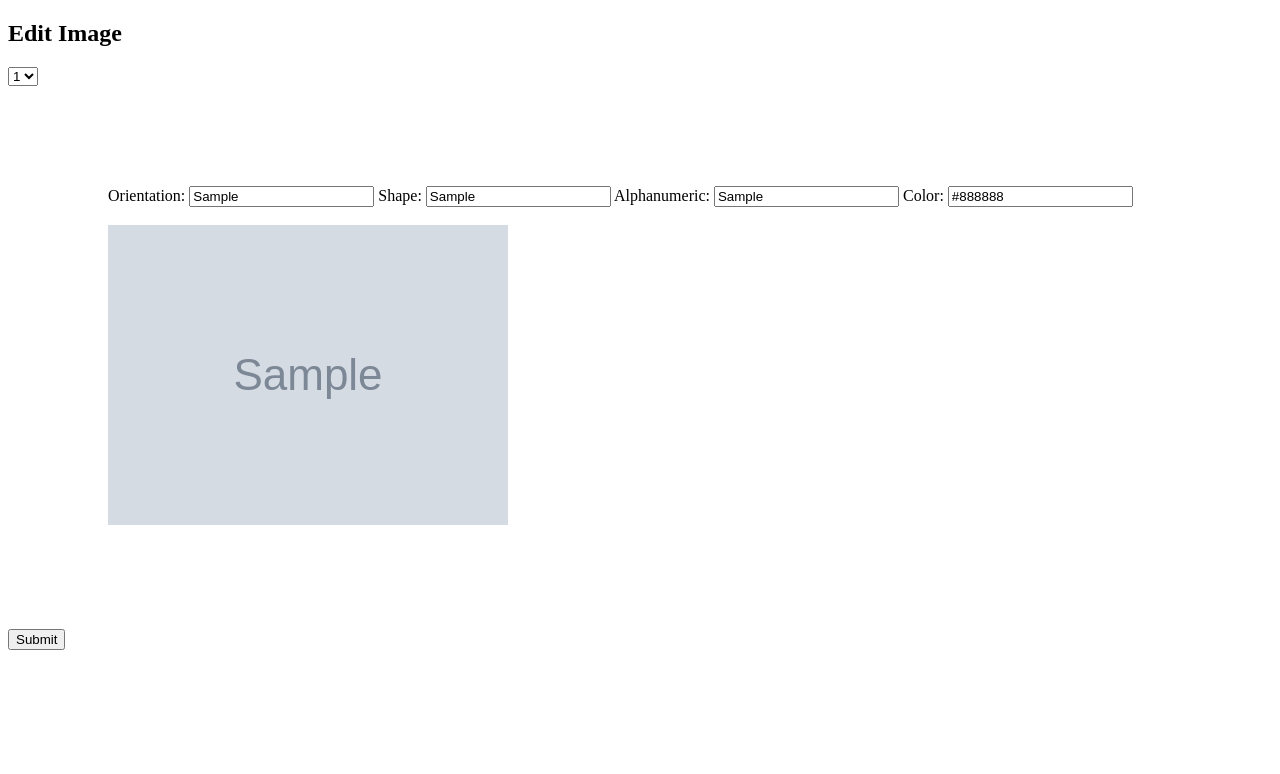
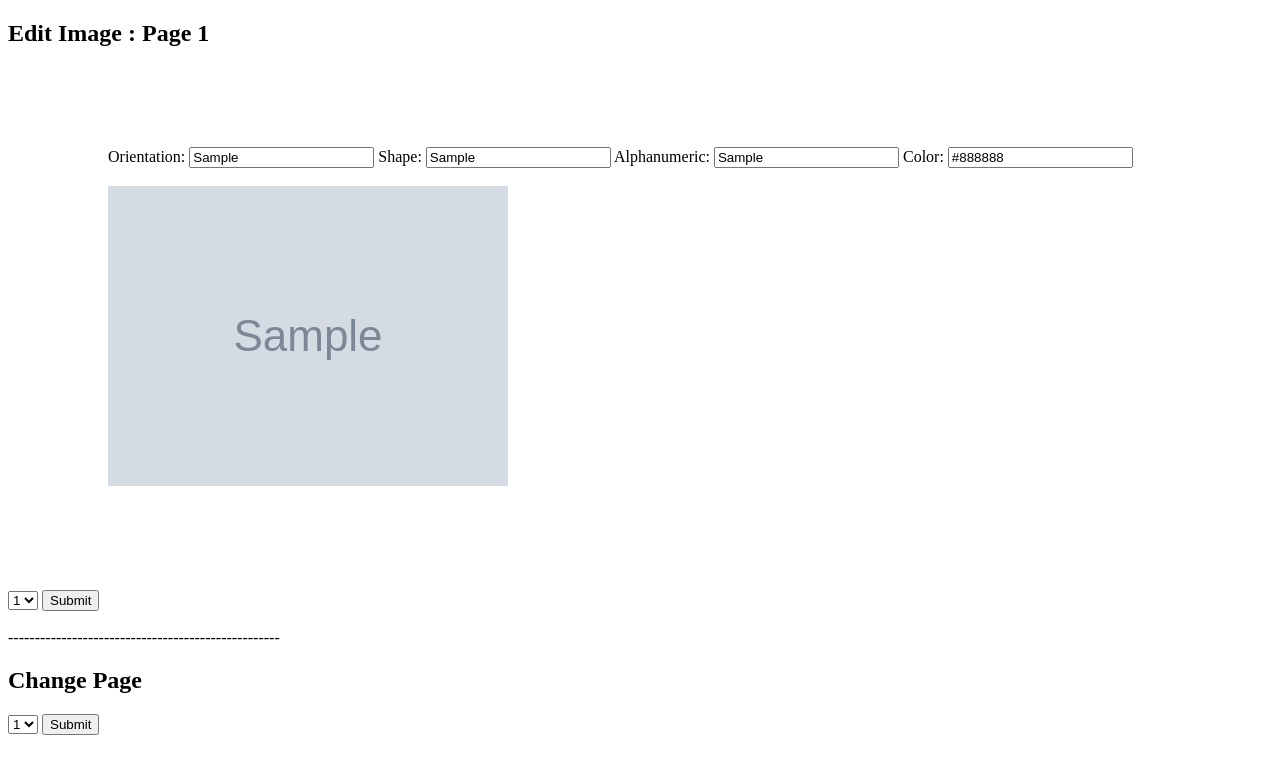
Before and after one commit to keyujin/image-viewer, a Django app: template viewer/templates/viewer/edit.html in a window 1280 px wide. Shown: the top 774 px of the page. Run offline with Django 3.2, Linux system fonts and the light colour scheme; tables that the repository leaves empty hold one stand-in row (values such as "Sample post"); the template is opened without the code that fills it: values that come from a table or form of the project are taken from there, most other values are stand-ins (such as "Sample title", 1, 10 or a date in 2020); grey boxes marked "Sample" are stand-in pictures; some libraries are stand-ins or nearby versions.

Commit message:
fix image metadata, Paginator implementation, dynamic display

```diff
--- a/viewer/templates/viewer/edit.html
+++ b/viewer/templates/viewer/edit.html
@@ -3,18 +3,18 @@
 <head>
   <script src="https://code.jquery.com/jquery-3.2.1.min.js"></script>
 </head>
-<body>
-    <h2>Edit Image</h2>
 
-    <form method = "post" action = "/updateImage/" enctype = "multipart/form-data">
-        <select name="item_id", id="item_id">
-            {% for item in data %}
-                <option selected="selected" value="{{ item.pk }}">{{ item.pk }}</option>
-            {% endfor %}
-        </select>
+<!-- Grab passed variables -->
+<script>
+	{% if page_number %}
+		var page_number = "{{ page_number }}";
+		var total_pages = "{{ total_pages }}";
+		console.log(page_number);
+	{% endif %}
+</script>
 
-        <div class="ImageData" style="margin: 100px">
-
+<!-- Script to display image metadata -->
+<script id="data_block" type="text/html">
 	<label>Orientation: </label>
 	<input name="orientation" id="orientation" value={{ item.orientation }}></input>
 
@@ -29,17 +29,33 @@
 
 	<br></br>
 	<img name = "image" id="image" src="{{ item.image }}"/>
+</script>
 
-        </div>
+<body>
+  <h2>Edit Image : Page {{ page_number }}</h2>
+
+  <form method = "post" action = "/updateImage/" enctype = "multipart/form-data">
+
+		<div id="ImageData" style="margin: 100px"></div>
+
+    <select name="item_id", id="item_id">
+      {% for item in data %}
+        <option selected="selected" value="{{ item.pk }}">{{ item.pk }}</option>
+      {% endfor %}
+    </select>
 
     <script>
       $( "select" )
         .change(function() {
           {% for item in data %}
+
           	var something = $('#item_id').val();
             var pk = {{ item.pk }};
 
 						if(something == pk){
+              var div = document.createElement('div');
+							div.innerHTML = document.getElementById('data_block').innerHTML;
+							$('#ImageData').html(div);
               $("#orientation").val("{{ item.orientation }}");
               $("#shape").val("{{ item.shape }}");
               $("#alphanumeric").val("{{ item.alphanumeric }}");
@@ -50,9 +66,29 @@
         })
       .trigger( "change" );
     </script>
+    <input type = "submit">
+  </form>
 
+	<br> --------------------------------------------------- </br>
+	<h2> Change Page </h2>
+	<form id = "testtest" method = "post" action = "/edit/" enctype = "multipart/form-data">
+		<select name="page_id", id="page_id">
+			{% with ''|center:total_pages as range %}
+				{% for _ in range %}
+					<option id="page" selected="{{ forloop.counter }}" value="{{ forloop.counter }}">{{ forloop.counter }}</option>
+				{% endfor %}
+			{% endwith %}
+    </select>
+
+		<script>
+      $( "select" )
+        .change(function() {
+					var foo = $('#page_id').val();
+					$('#testtest').attr("action", "/edit/page-" + foo + "/");
+        })
+      .trigger( "change" );
+		</script>
 		<input type = "submit">
-
 	</form>
 
 </body>
--- a/viewer/urls.py
+++ b/viewer/urls.py
@@ -7,6 +7,6 @@ urlpatterns = [
     url(r'^submitImage/', submitImage, name="submit_image"),
     url(r'^submitToInterop/', submitToInterop, name="submit_to_interop"),
     url(r'^interop/', interop, name="interop"),
-    url(r'^edit/', edit, name='edit'),
+    url(r'^edit/(?:page-(?P<page_number>\d+)/)?$', edit, name='edit'),
     url(r'^updateImage/', updateImage, name='updateImage')
 ]
```
Also changed, not shown: viewer/views.py (+26 -4 lines). Lines whose indentation alone changed are shown as unchanged.
